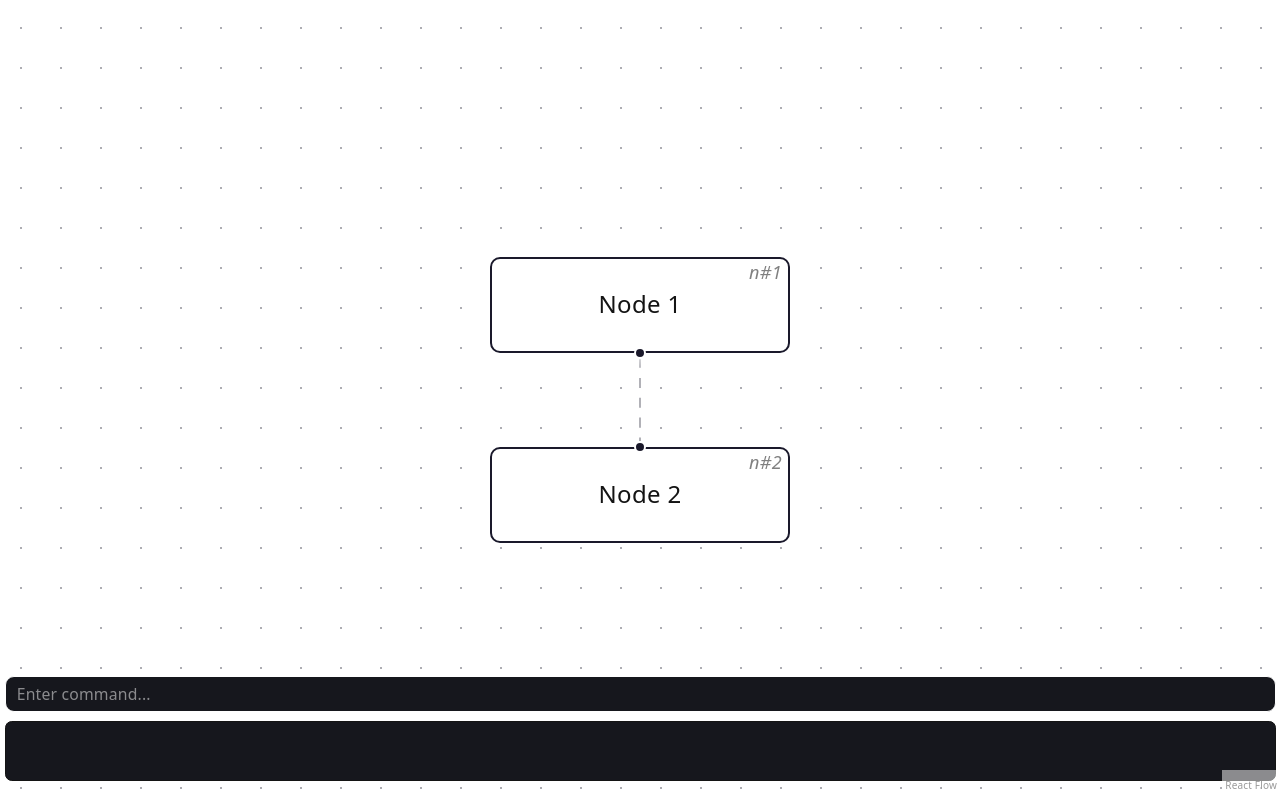
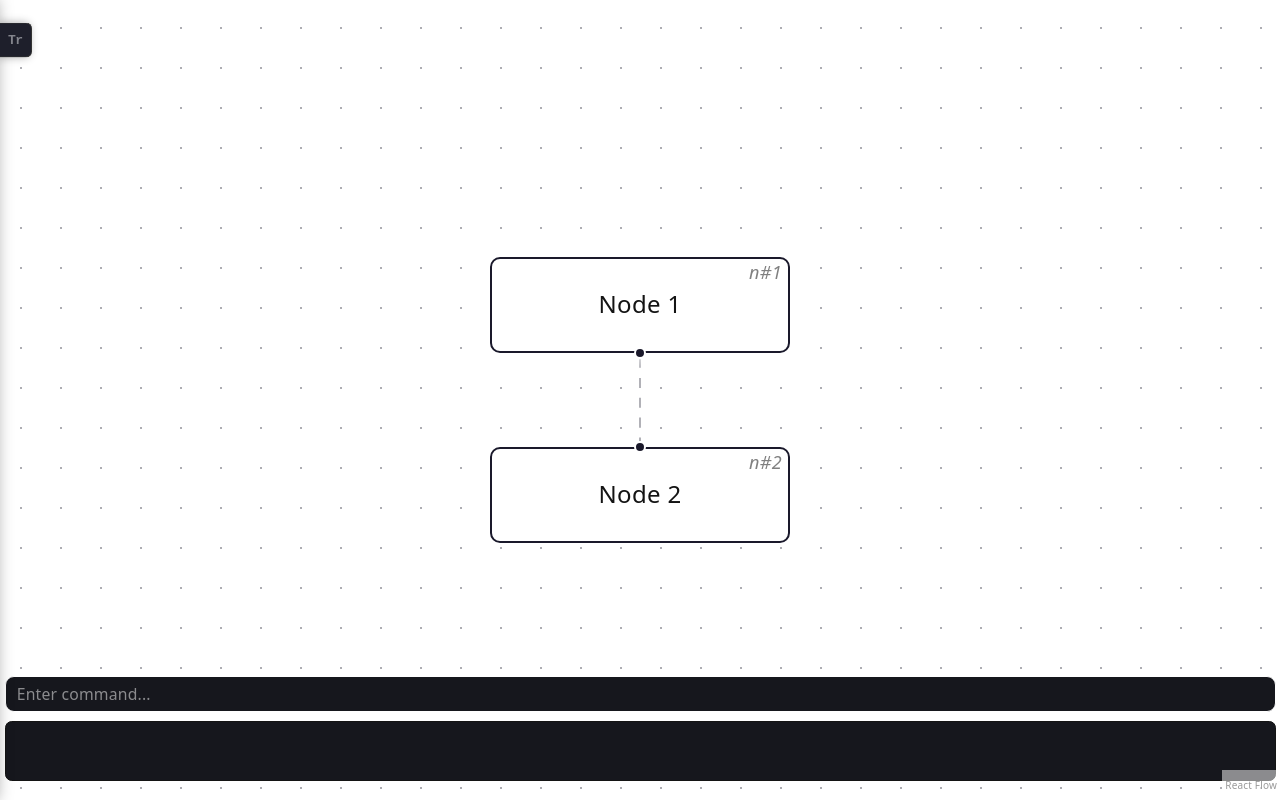
Before and after one commit to deltaMinor/architecture-tracer, a React (Vite) app: page / in a window 1280 px wide. Built offline with nearby package versions, Linux system fonts and the light colour scheme.

Commit message:
feat: Add trace sidebar

```diff
--- a/src/App.tsx
+++ b/src/App.tsx
@@ -24,9 +24,10 @@ import {
   VALID_INPUT,
   INVALID_INPUT,
 } from "./components/ui/responseBox";
+import { TraceSidebar } from "#components/ui/traceSidebar";
 import CustomNode from "./components/ui/customNode";
 import "@xyflow/react/dist/style.css";
-import { ArchitectureState } from "#components/architectureState";
+import { traceStep, ArchitectureState } from "#components/architectureState";
 
 const nodeTypes = { customNode: CustomNode };
 
@@ -64,8 +65,17 @@ function AppInner() {
   const [responseText, setResponseText] = useState<string>("");
   const [responseStyle, setResponseStyle] = useState<string>("");
 
+  const [traceSteps, setTraceSteps] = useState<traceStep[]>([]);
+  const [currentlyTracing, setCurrentlyTracing] = useState<boolean>(false);
+
   const reactFlow = useReactFlow();
-  const architectureState = new ArchitectureState(reactFlow);
+  const architectureState = new ArchitectureState(
+    reactFlow,
+    traceSteps,
+    setTraceSteps,
+    currentlyTracing,
+    setCurrentlyTracing,
+  );
 
   const handleCommand = useCallback((commandString: string) => {
     try {
@@ -83,6 +93,7 @@ function AppInner() {
   }, []);
 
   return (
+    <>
       <Panel
         className="flex w-full gap-1 rounded-md bg-primary-foreground p-1 text-foreground"
         position="bottom-center"
@@ -92,6 +103,8 @@ function AppInner() {
           <ResponseBox text={responseText} style={responseStyle} />
         </div>
       </Panel>
+      <TraceSidebar architectureState={architectureState} />
+    </>
   );
 }
 
--- a/src/components/architectureState.tsx
+++ b/src/components/architectureState.tsx
@@ -1,6 +1,7 @@
-import { ReactFlowInstance } from "@xyflow/react";
+import { useState } from "react";
+import { Node, ReactFlowInstance } from "@xyflow/react";
 
-type traceStep = {
+export type traceStep = {
   nodeId: string;
   description: string;
 };
@@ -8,14 +9,28 @@ type traceStep = {
 export class ArchitectureState {
   private reactFlow: ReactFlowInstance;
   private steps: traceStep[];
+  private setSteps: React.Dispatch<React.SetStateAction<traceStep[]>>;
   private currentStep: number;
   private currentlyTracing: boolean;
+  private setCurrentlyTracing: React.Dispatch<React.SetStateAction<boolean>>;
 
-  constructor(reactFlow: ReactFlowInstance) {
+  constructor(
+    reactFlow: ReactFlowInstance,
+    steps: traceStep[],
+    setSteps: React.Dispatch<React.SetStateAction<traceStep[]>>,
+    currentlyTracing: boolean,
+    setCurrentlyTracing: React.Dispatch<React.SetStateAction<boolean>>,
+  ) {
     this.reactFlow = reactFlow;
-    this.steps = [];
-    this.currentStep = -1;
-    this.currentlyTracing = false;
+    this.steps = steps;
+    this.setSteps = setSteps;
+    this.currentStep = steps.length - 1;
+    this.currentlyTracing = currentlyTracing;
+    this.setCurrentlyTracing = setCurrentlyTracing;
+  }
+
+  getTraceSteps() {
+    return this.steps;
   }
 
   isCurrentlyTracing() {
@@ -40,6 +55,9 @@ export class ArchitectureState {
   }
 
   addNode(label: string) {
+    if (this.currentlyTracing) {
+      throw Error("Unable to add node during simulation trace.");
+    }
     var newId = 1;
     var position = { x: 0, y: 0 };
     for (var node of this.reactFlow.getNodes()) {
@@ -60,24 +78,34 @@ export class ArchitectureState {
     return newNode;
   }
 
+  replaceNodeWithId(id: string, replacement: Node) {
+    this.reactFlow.setNodes((nds) =>
+      nds.map((node) => {
+        if (node.id == id) {
+          return replacement;
+        }
+        return node;
+      }),
+    );
+  }
+
   setHighlightOfNodeWithId(id: string, toHighlight: boolean) {
     const toReplaceNode = this.getNodeWithId(id);
     if (toReplaceNode == undefined) {
       throw Error(`Node with id ${id} does not exist.`);
     }
-    const index = this.reactFlow.getNodes().indexOf(toReplaceNode, 0);
     const newNode = {
       id: toReplaceNode.id,
       type: "customNode",
       position: { x: toReplaceNode.position.x, y: toReplaceNode.position.y },
       data: {
-        label: "toReplaceNode.data.label",
+        label: toReplaceNode.data.label,
         sourceCount: toReplaceNode.data.sourceCount,
         targetCount: toReplaceNode.data.targetCount,
         isHighlighted: toHighlight,
       },
     };
-    this.reactFlow.getNodes()[index] = newNode;
+    this.replaceNodeWithId(id, newNode);
   }
 
   hasEdgeWithId(id: string) {
@@ -113,6 +141,7 @@ export class ArchitectureState {
   beginTrace() {
     this.clearSteps();
     this.currentlyTracing = true;
+    this.setCurrentlyTracing(true);
   }
 
   addStep(nodeId: string, description: string) {
@@ -137,18 +166,28 @@ export class ArchitectureState {
       }
       this.setHighlightOfNodeWithId(this.steps[this.currentStep].nodeId, false);
     }
-    this.steps.push({ nodeId, description });
+    this.steps = [...this.steps, { nodeId, description }];
+    this.setSteps(this.steps);
     this.currentStep += 1;
     this.setHighlightOfNodeWithId(this.steps[this.currentStep].nodeId, true);
   }
 
   clearSteps() {
     this.steps = [];
+    this.setSteps([]);
     this.currentStep = -1;
   }
 
   endTrace() {
     this.setHighlightOfNodeWithId(this.steps[this.currentStep].nodeId, false);
     this.currentlyTracing = false;
+    this.setCurrentlyTracing(false);
   }
 }
+
+export function nodeToString(node: Node | undefined) {
+  if (node == undefined) {
+    return "";
+  }
+  return `Node ${node.data.label}(id: ${node.id})`;
+}
--- a/src/components/command/command.tsx
+++ b/src/components/command/command.tsx
@@ -1,6 +1,6 @@
 import { BuiltInEdge, useReactFlow, type Node } from "@xyflow/react";
 
-import { ArchitectureState } from "#components/architectureState";
+import { ArchitectureState, nodeToString } from "#components/architectureState";
 
 abstract class Command {
   abstract execute(architectureState: ArchitectureState): string;
@@ -22,7 +22,7 @@ class AddNodeCommand extends Command {
 
   execute(architectureState: ArchitectureState) {
     const newNode = architectureState.addNode(this.newNodeLabel);
-    return `Node ${this.newNodeLabel} added(id: ${newNode.id}).`;
+    return nodeToString(newNode) + " added.";
   }
 }
 
@@ -37,11 +37,15 @@ class TraceCommand extends Command {
   }
 
   execute(architectureState: ArchitectureState) {
+    const tracedNode = architectureState.getNodeWithId(this.nodeId);
+    if(!architectureState.hasNodeWithId(this.nodeId) || tracedNode == undefined) {
+      throw Error(`Node with id ${this.nodeId} does not exist.`);
+    }
     const newTrace = !architectureState.isCurrentlyTracing();
     architectureState.addStep(this.nodeId, this.description);
     return newTrace
-      ? `Beginning new simulation trace at Node ${architectureState.getNodeWithId(this.nodeId)?.data.label}(id: ${this.nodeId}): ${this.description}`
-      : `Moved to at Node ${architectureState.getNodeWithId(this.nodeId)?.data.label}(id: ${this.nodeId}): ${this.description}`;
+      ? `Beginning new simulation trace at ${nodeToString(tracedNode)}: ${this.description}`
+      : `Moved to nodeToString(tracedNode): ${this.description}`;
   }
 }
 
--- /dev/null
+++ b/src/components/ui/traceSidebar.tsx
@@ -0,0 +1,183 @@
+import { useState } from "react";
+import { ArchitectureState, nodeToString } from "../architectureState";
+
+interface TraceSidebarProps {
+  architectureState: ArchitectureState;
+}
+
+export function TraceSidebar({ architectureState }: TraceSidebarProps) {
+  const [open, setOpen] = useState(false);
+
+  return (
+    <>
+      <button
+        onClick={() => setOpen((o) => !o)}
+        title="Trace log"
+        style={{
+          position: "fixed",
+          top: "5%",
+          left: open ? 260 : 0,
+          transform: "translateY(-50%)",
+          zIndex: 50,
+          background: "#1e1f2b",
+          border: "1px solid #333",
+          borderLeft: "none",
+          borderRight: "1px solid #333",
+          borderRadius: "0 6px 6px 0",
+          padding: "10px 8px",
+          cursor: "pointer",
+          display: "flex",
+          flexDirection: "row",
+          alignItems: "center",
+          gap: 4,
+          transition: "left 0.25s ease",
+          boxShadow: "-2px 0 8px rgba(0,0,0,0.3)",
+        }}
+      >
+        {/* "Tr" icon */}
+        <span
+          style={{
+            fontFamily: "ui-monospace, monospace",
+            fontWeight: 700,
+            fontSize: 13,
+            color: "#83848C",
+            letterSpacing: "-0.5px",
+            lineHeight: 1,
+          }}
+        >
+          Tr
+        </span>
+        {architectureState.getTraceSteps().length > 0 && (
+          <span
+            style={{
+              background: "#777",
+              color: "#fff",
+              borderRadius: "9999px",
+              fontSize: 10,
+              fontWeight: 700,
+              minWidth: 16,
+              height: 16,
+              display: "flex",
+              alignItems: "center",
+              justifyContent: "center",
+              padding: "0 4px",
+            }}
+          >
+            {architectureState.getTraceSteps().length}
+          </span>
+        )}
+      </button>
+
+      {/* Sidebar panel */}
+      <div
+        style={{
+          position: "fixed",
+          top: 0,
+          left: 0,
+          height: "100%",
+          width: 260,
+          background: "#16171D",
+          borderRight: "1px solid #2a2b38",
+          zIndex: 49,
+          transform: open ? "translateX(0)" : "translateX(-100%)",
+          transition: "transform 0.25s ease",
+          display: "flex",
+          flexDirection: "column",
+          boxShadow: "-4px 0 16px rgba(0,0,0,0.4)",
+        }}
+      >
+        {/* Header */}
+        <div
+          style={{
+            padding: "16px 16px 12px",
+            borderBottom: "1px solid #2a2b38",
+            display: "flex",
+            alignItems: "center",
+            gap: 8,
+          }}
+        >
+          <span
+            style={{
+              color: "#e0e0e8",
+              fontSize: 13,
+              fontWeight: 600,
+              letterSpacing: "0.02em",
+            }}
+          >
+            Trace Log
+          </span>
+        </div>
+
+        {/* Entries */}
+        <div
+          style={{
+            flex: 1,
+            overflowY: "auto",
+            padding: "8px 0",
+          }}
+        >
+          <div
+            style={{
+              fontFamily: "ui-monospace, monospace",
+              color: "#fff",
+              fontSize: 14,
+              textAlign: "center",
+            }}
+          >
+            Simulation trace:{" "}
+            {architectureState.isCurrentlyTracing() ? (
+              <span style={{ color: "#0f0", fontWeight: "bold" }}>on</span>
+            ) : (
+              <span style={{ color: "#f00", fontWeight: "bold" }}>off</span>
+            )}
+          </div>
+          {architectureState.getTraceSteps().length === 0 ? (
+            <div
+              style={{
+                color: "#555",
+                fontSize: 12,
+                textAlign: "center",
+                marginTop: 24,
+                fontStyle: "italic",
+              }}
+            >
+              Trace log is currently empty.
+            </div>
+          ) : (
+            [...architectureState.getTraceSteps()].reverse().map((step) => (
+              <div
+                style={{
+                  padding: "8px 14px",
+                  borderBottom: "1px solid #1e1f2b",
+                  display: "flex",
+                  flexDirection: "column",
+                  gap: 2,
+                }}
+              >
+                <span
+                  style={{
+                    fontFamily: "ui-monospace, monospace",
+                    color: "#fff",
+                    fontSize: 13,
+                    fontWeight: 600,
+                  }}
+                >
+                  trace{" "}
+                  {nodeToString(architectureState.getNodeWithId(step.nodeId))}
+                </span>
+                <span
+                  style={{
+                    color: "#555",
+                    fontSize: 10,
+                  }}
+                >
+                  {step.description}
+                </span>
+              </div>
+            ))
+          )}
+        </div>
+      </div>
+    </>
+  );
+}
```
Lines whose indentation alone changed are shown as unchanged.
